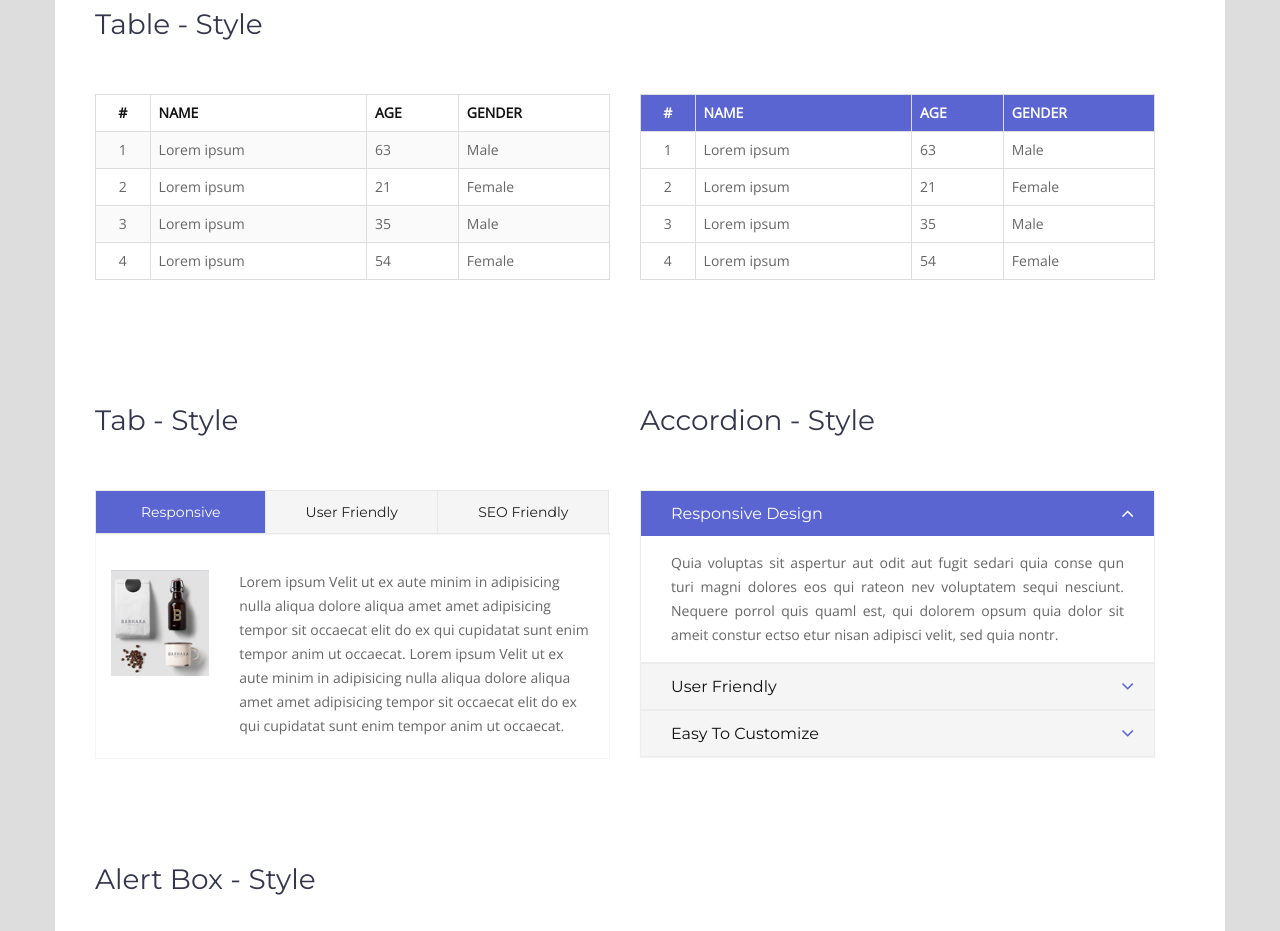
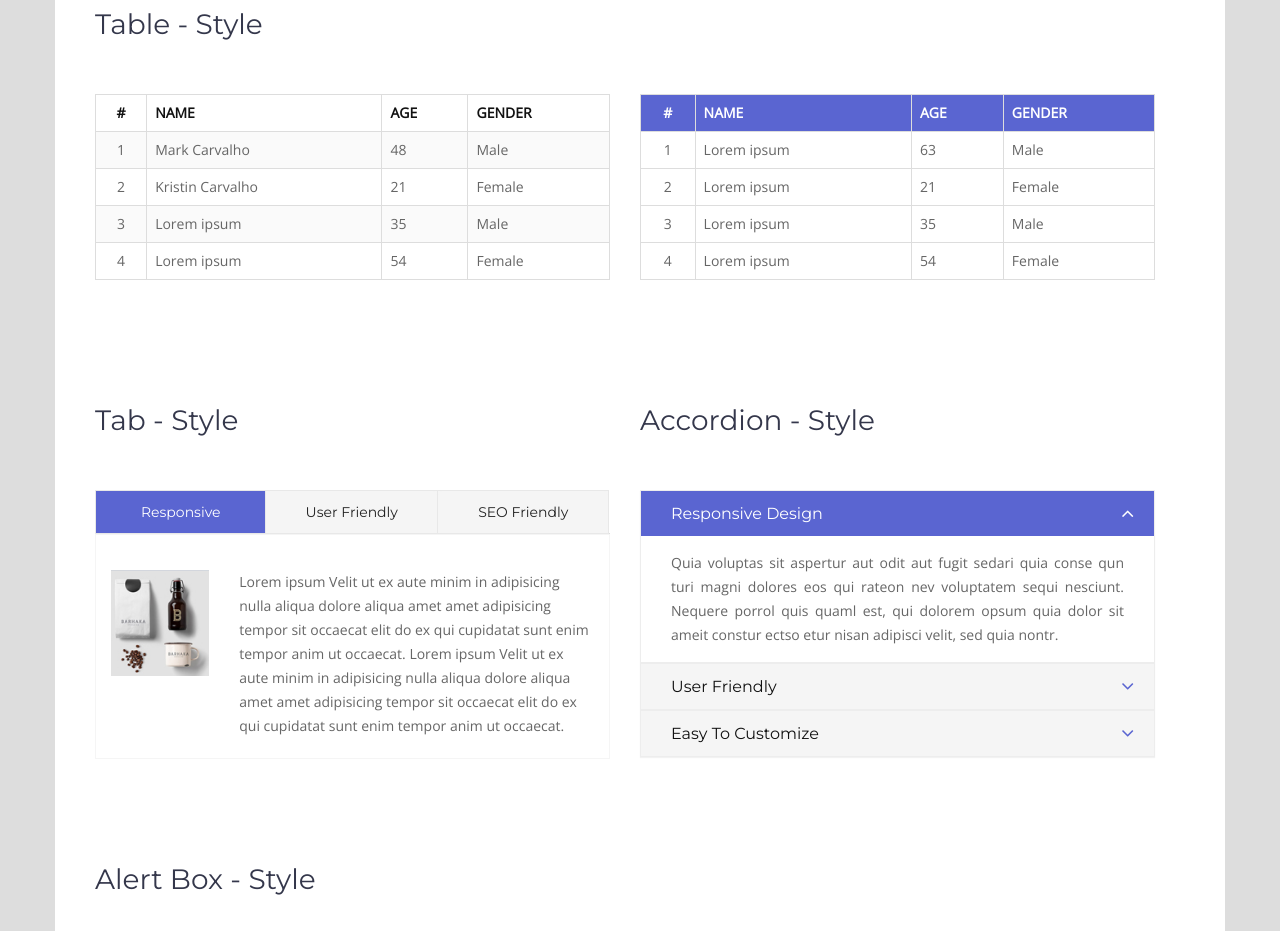
Before and after one commit to carvalhorealestate/resume-tiles, a plain HTML site: page elements.html in a window 1280 px wide. Shown: the part 1660-2591 px from the top of the page. Drawn offline with nearby package versions, Linux system fonts and the light colour scheme.

Commit message:
changed about to index also entered table names

```diff
--- a/elements.html
+++ b/elements.html
@@ -249,13 +249,13 @@
 							</tr>
 							<tr>
 								<td class="text-center">1</td>
-								<td>Lorem ipsum</td>
-								<td>63</td>
+								<td>Mark Carvalho</td>
+								<td>48</td>
 								<td>Male</td>
 							</tr>
 							<tr>
 								<td class="text-center">2</td>
-								<td>Lorem ipsum</td>
+								<td>Kristin Carvalho</td>
 								<td>21</td>
 								<td>Female</td>
 							</tr>
```
Also changed, not shown: about-2.html (+1 -2 lines), index..html (renamed from about-1.html).
